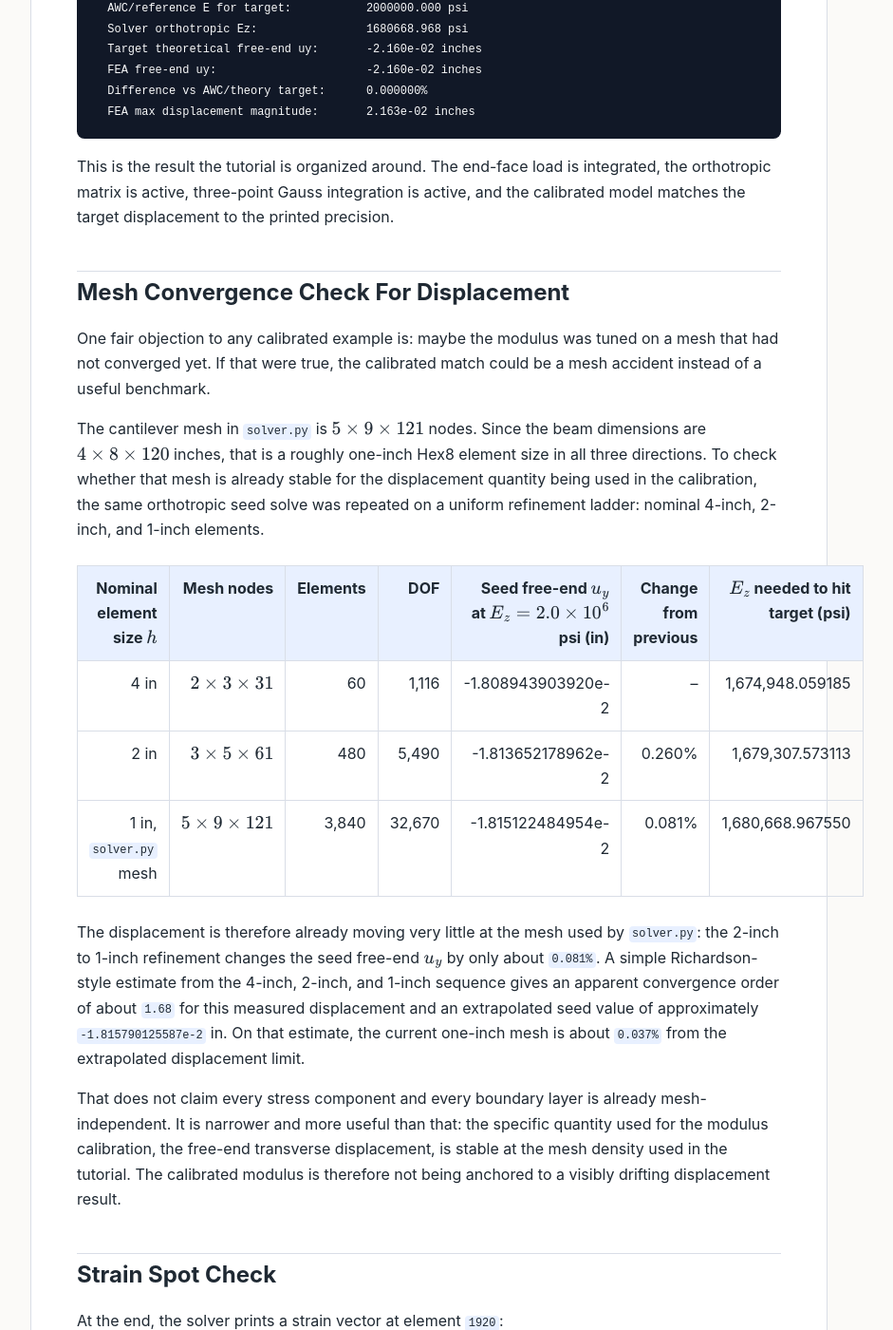
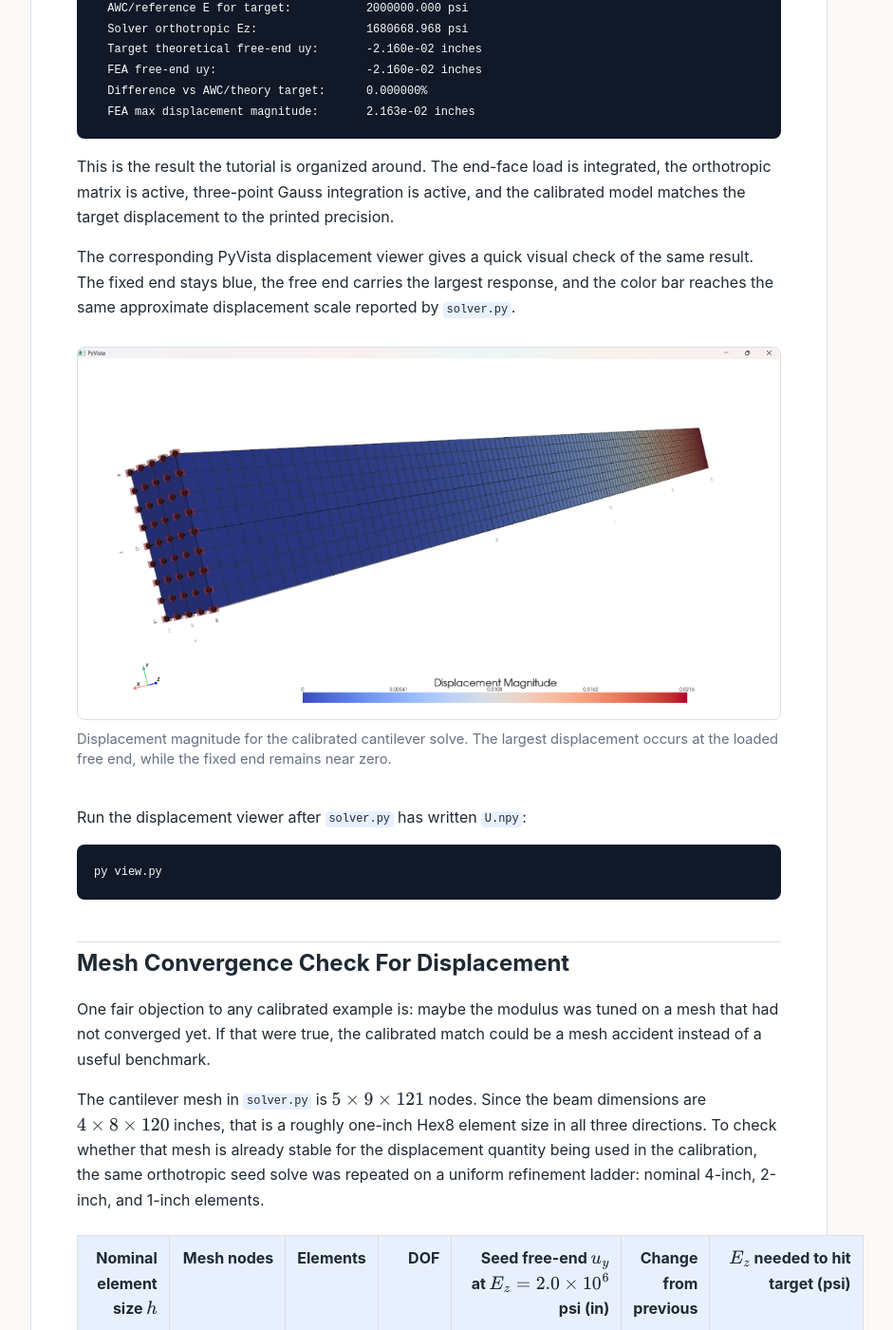
Before and after one commit to cognitiveforge630/cognitiveforge.github.io, a Jekyll site: the page built from _posts/2026-05-10-hermite-beam-theoretical-check.md, in a window 1280 px wide and 1400 px high, scrolled down 14594 px. Shown: the whole window at 95% size, without its empty margins (188-1129 px from the left). Built offline with Jekyll 4.4.1, drawn with Linux system fonts in a browser that asks for light colours; comment, search, counter and statistics services are not loaded.

Commit message:
View....

````diff
--- a/_posts/2026-05-10-hermite-beam-theoretical-check.md
+++ b/_posts/2026-05-10-hermite-beam-theoretical-check.md
@@ -594,6 +594,22 @@ integrated, the orthotropic matrix is active, three-point Gauss integration is
 active, and the calibrated model matches the target displacement to the printed
 precision.
 
+The corresponding PyVista displacement viewer gives a quick visual check of the
+same result. The fixed end stays blue, the free end carries the largest response,
+and the color bar reaches the same approximate displacement scale reported by
+`solver.py`.
+
+<figure class="visual-figure">
+  <img src="{{ '/assets/hermites-structural/cantilever-displacement-magnitude.png' | relative_url }}" alt="PyVista displacement magnitude plot for the calibrated Hermite cantilever beam">
+  <figcaption>Displacement magnitude for the calibrated cantilever solve. The largest displacement occurs at the loaded free end, while the fixed end remains near zero.</figcaption>
+</figure>
+
+Run the displacement viewer after `solver.py` has written `U.npy`:
+
+```powershell
+py view.py
+```
+
 ## Mesh Convergence Check For Displacement
 
 One fair objection to any calibrated example is: maybe the modulus was tuned on
````
Also changed, not shown: assets/hermites-structural/Screenshot 2026-06-28 140201.png (added), assets/hermites-structural/cantilever-displacement-magnitude.png (added).
